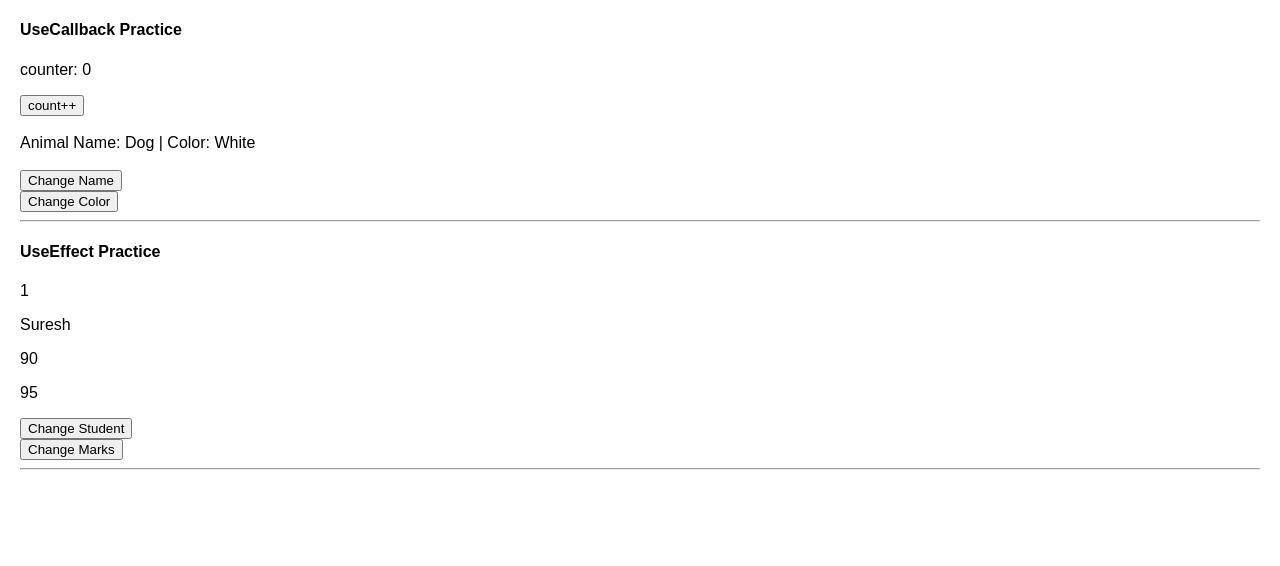
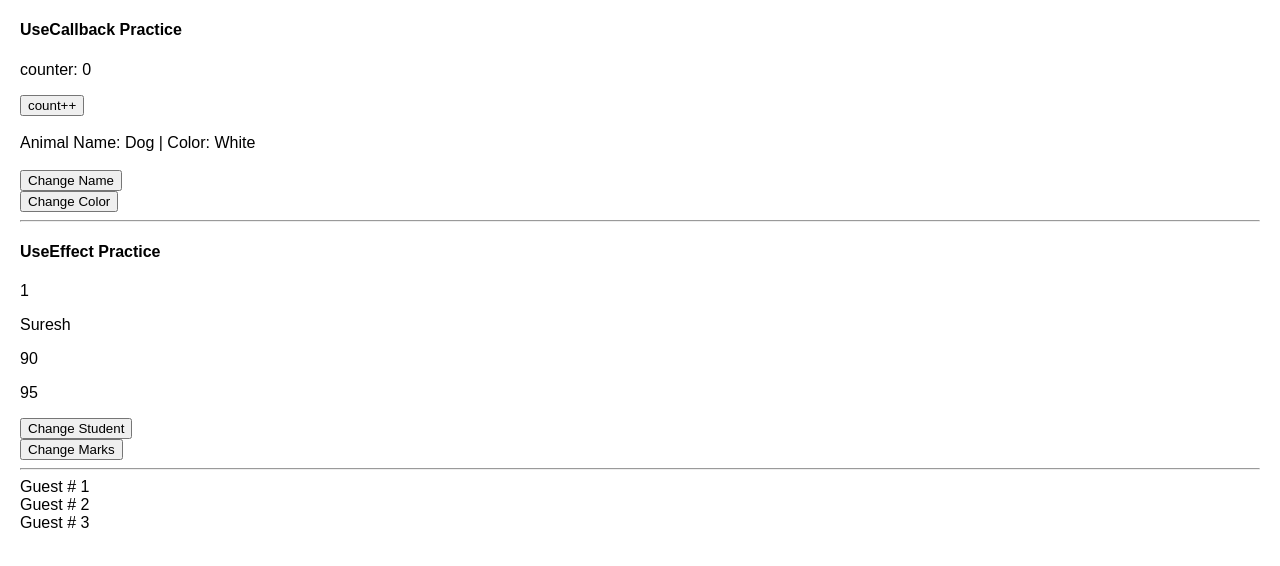
Before and after one commit to suresh37/react-practice-app, a React (Create React App) app: page / in a window 1280 px wide. Shown: the top 566 px of the page. Built offline with nearby package versions, Linux system fonts and the light colour scheme.

Commit message:
rendering list, pure comp

```diff
--- a/src/App.js
+++ b/src/App.js
@@ -7,6 +7,7 @@ import './styles.css';
 import Gallery from './components/Gallery';
 import Weather from './components/Weather';
 import HookPractice from './components/HookPractice';
+import PureComp from './components/PureComp';
 
 function BtnCounter() {
   const [count, setCount] = useState(0);
@@ -31,6 +32,7 @@ function App() {
     <div>
       {/* <Weather /> */}
       <HookPractice />
+      <PureComp/>
 
     </div>
     /*  <div>
--- /dev/null
+++ b/src/components/PureComp.jsx
@@ -0,0 +1,31 @@
+let guest = 0;
+
+const Guest = ({ num }) => {
+	//guest = guest + 1;
+	return (
+		<>
+			Guest # {num}
+			<br />
+		</>
+	);
+};
+
+const PureComp = () => {
+	let nums = [1, 2, 3];
+	return (
+		<div>
+			{(() => {
+                const guests = [];
+                for(let n of nums){
+                    guests.push(<Guest num ={n}></Guest>);
+                }
+                return guests;
+			})()}
+			{/* <Guest num={1} />
+			<Guest num={2} />
+			<Guest num={3} /> */}
+		</div>
+	);
+};
+
+export default PureComp;
```
